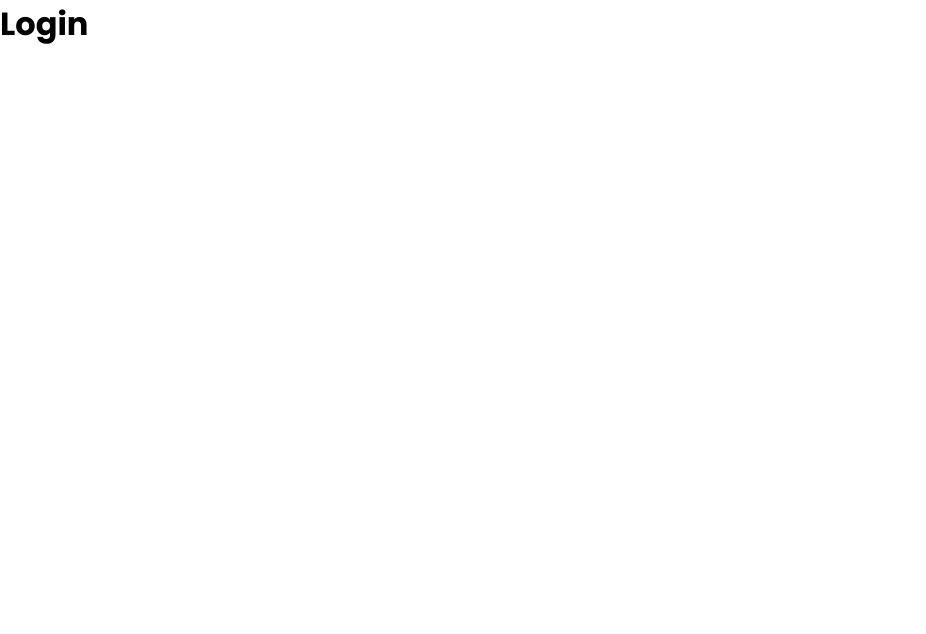
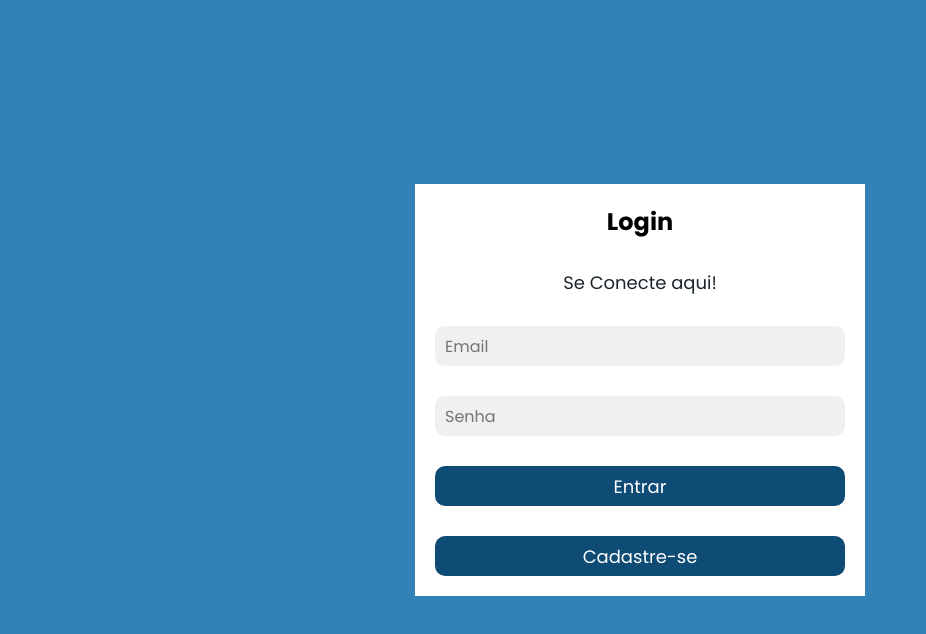
Before and after one commit to cristiano-ajulabs/front-end-NEXTJS-ajulabs, a Next.js app: page / in a window 1280 px wide. Shown: the top 634 px of the page, without its empty margins (0-926 px from the left). Built offline with nearby package versions, Linux system fonts and the light colour scheme.

Commit message:
css update and refactoring on pages

```diff
--- a/src/app/page.tsx
+++ b/src/app/page.tsx
@@ -1,7 +1,41 @@
+"use client"
+import { useRef } from 'react'
+import { useRouter } from 'next/navigation'
+import api from './services/api'
+import styles from '../styles/Login.module.css'
+
 export default function Login(){
-  return(
-    <div>
-      <h1>Login</h1>
-    </div>
-  )
+    const router = useRouter()
+
+    const inputEmailLogin = useRef<HTMLInputElement>(null)
+    const inputPasswordLogin = useRef<HTMLInputElement>(null)
+
+    async function handleLogin(e: React.FormEvent) {
+      e.preventDefault()
+
+      const email = inputEmailLogin.current?.value
+      const password = inputPasswordLogin.current?.value
+
+      try {
+        await api.post("/auth/login", {email, password})
+        router.push("/cadastro")
+      } catch (err) {
+        alert("Login inválido")
+      }
+    }
+
+    return(
+        <div className={styles.container}>
+            <form onSubmit={handleLogin} className={styles.form}>
+                <h2 className={styles.title}>Login</h2>
+                <span className={styles.paragrafo}>
+                  <p>Se Conecte aqui! </p>
+                </span>
+                <input placeholder="Email" type="email" ref={inputEmailLogin} className={styles.input}/>
+                <input placeholder="Senha" type="password" ref={inputPasswordLogin} className={styles.input}/>
+                <button type="submit" className={styles.button}>Entrar</button>
+                <button type="button" onClick={() => router.push("/cad")} className={styles.button}>Cadastre-se</button>
+            </form>
+        </div>
+    )
 }
--- a/src/app/services/api.js
+++ b/src/app/services/api.js
@@ -1,7 +1,7 @@
 import axios from 'axios'
 
 const api = axios.create({
-    baseURL: 'http://localhost:8080'
+    baseURL: 'http://localhost:3001'
 })
 
 export default api
--- /dev/null
+++ b/src/styles/Login.module.css
@@ -0,0 +1,67 @@
+/* Login.module.css */
+
+.container {
+  display: flex;
+  justify-content: center;
+  padding: 2px;
+  gap: 2px;
+  min-height: 100vh;
+  width: 100vw;
+  background: #3282B8;
+  margin: 0;
+  align-items: center;
+  flex-direction: column;
+  justify-content: center;
+  padding: 16px;
+  font-family: sans-serif;
+}
+
+.paragrafo {
+  color: #1B262C;
+  text-align: center;
+  font-size: 18px;
+}
+.title {
+    text-align: center;
+    margin: 0 auto;
+}
+
+.h2 {
+  color: #fff;
+}
+
+.form {
+  display: flex;
+  flex-direction: column;
+  gap: 30px;
+  padding: 20px;
+  background-color: #FFFFFF;
+  max-width: 100%;
+  width: 450px;
+  margin-bottom: 20px;
+}
+
+.button {
+  border-radius: 10px;
+  background-color: #0F4C75;
+  border: none;
+  height: 40px;
+  cursor: pointer;
+  font-size: 18px;
+  color: #FFFFFF;
+}
+
+.button:hover {
+  opacity: 0.8;
+}
+
+.input {
+  border: none;
+  border-radius: 10px;
+  height: 40px;
+  background-color: #F0F0F0;
+  color: #1B262C;
+  font-size: 16px;
+  padding-left: 10px;
+  outline: none;
+}
```
Also changed, not shown: src/app/cad/page.tsx (added, +51 -0 lines), src/app/login/page.tsx (deleted, +0 -44 lines).
